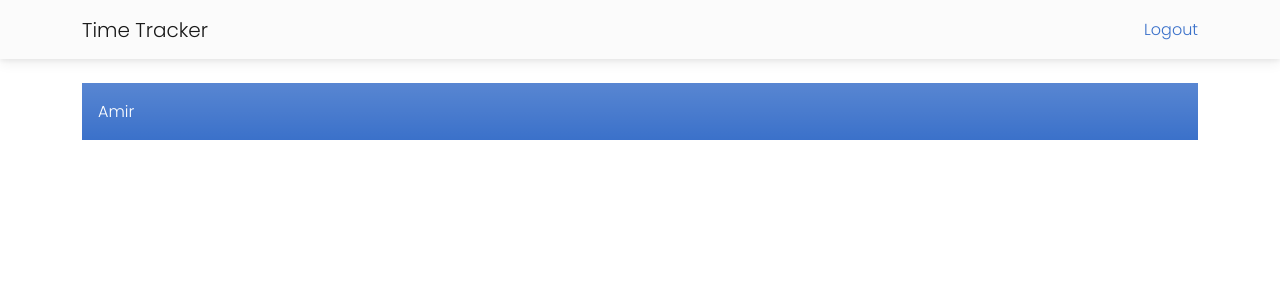
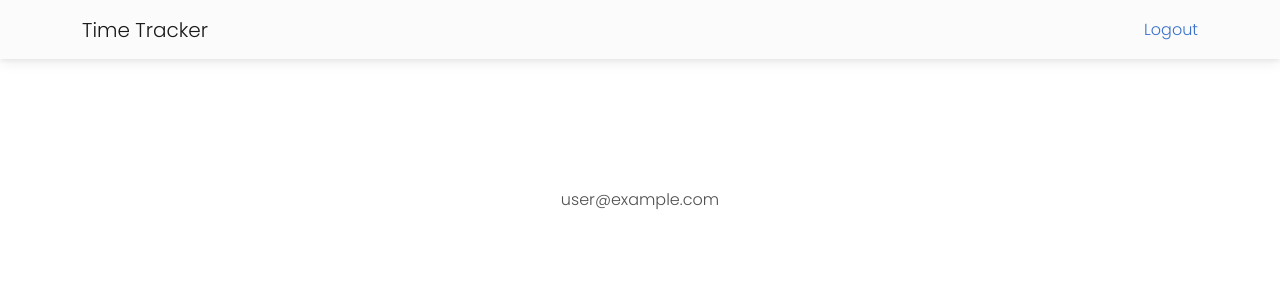
Before and after one commit to BlackIQ/TimeTracker-React, a React (Create React App) app: page / in a window 1280 px wide. Shown: the top 300 px of the page. Built offline with nearby package versions, Linux system fonts and the light colour scheme; no server answers; sample sign-in values are in the browser's storage.

Commit message:
Add show email

```diff
--- a/src/components/home.jsx
+++ b/src/components/home.jsx
@@ -14,22 +14,11 @@ const Home = () => {
         if (!user) history.push('/auth');
     }, [user, loading])
 
-    const [tracks, setTracks] = useState([
-        {name: 'Amir', id: 1},
-    ]);
-
     return (
-        <div>
-            {
-                tracks.map(track =>
-                    <div key={track.id}>
-                        <div className='p-3 text-white bg-primary bg-gradient'>
-                            {track.name}
-                        </div>
-                        <br/>
-                    </div>
-                )
-            }
+        <div className='justify-content-center row p-5 m-1'>
+            <div className='col-md-4 text-center p-5 m-1'>
+                <span>{user?.email}</span>
+            </div>
         </div>
     );
 }
```
